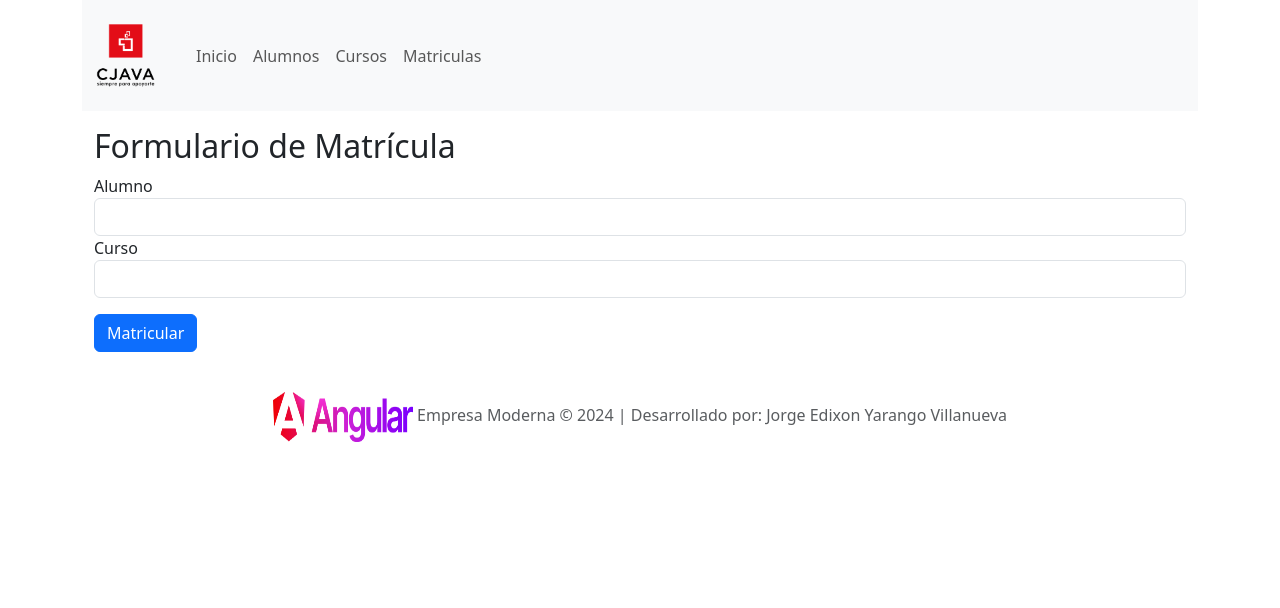
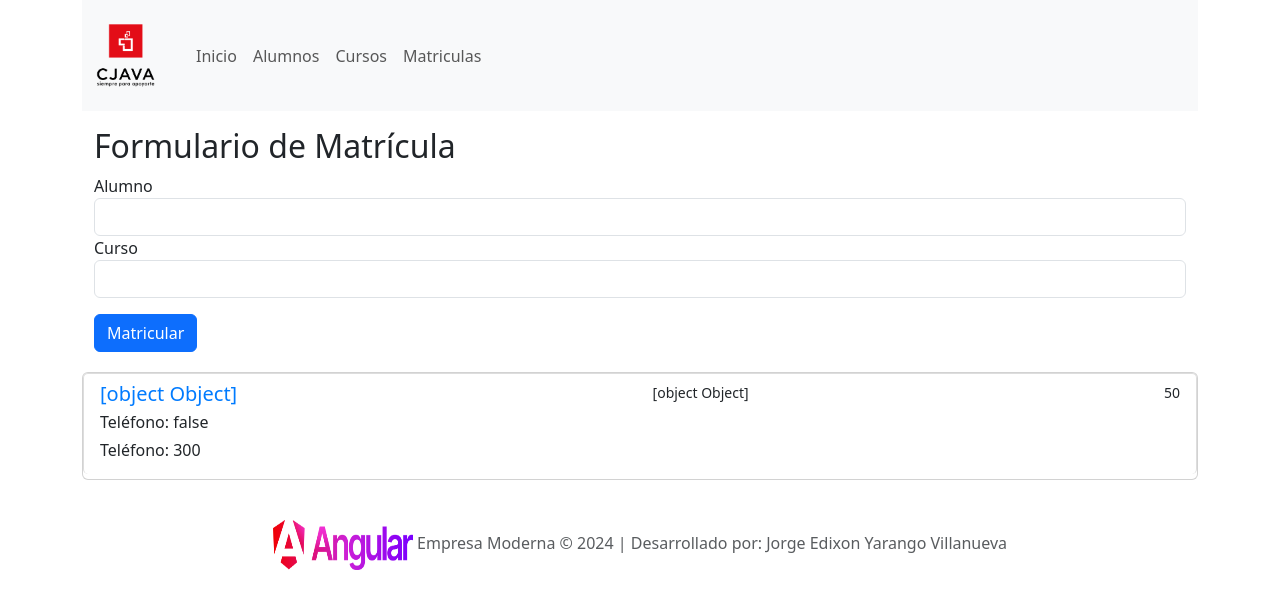
Before and after one commit to jyarango13/ProyectoAngularFront, an Angular app: page /matriculas in a window 1280 px wide. Shown: the top 608 px of the page. Built offline with nearby package versions, Linux system fonts and the light colour scheme.

Commit message:
15-matriculafalta

```diff
--- a/src/app/data.service.ts
+++ b/src/app/data.service.ts
@@ -3,6 +3,7 @@
 import { Injectable } from '@angular/core';
 import { Alumno } from './matricula/alumno';
 import { Curso } from './matricula/curso';
+import { Matricula } from './matricula/matricula';
 
 @Injectable({
   providedIn: 'root'
@@ -10,6 +11,7 @@ import { Curso } from './matricula/curso';
 export class DataService {
   private ALUMNOS_KEY = 'alumnos';
   private CURSOS_KEY = 'cursos';
+  private MATRICULAS_KEY = 'matricula';
 
   constructor() {
     this.loadInitialData();
@@ -31,6 +33,18 @@ export class DataService {
       ];
       localStorage.setItem(this.CURSOS_KEY, JSON.stringify(initialCursos));
     }
+
+    if (!localStorage.getItem(this.MATRICULAS_KEY)) {
+      const initialMatriculas: Matricula[] = [
+        { id: '1', alumno: {id:'0',nombres:'Jorge'}, curso: {id:'0',nombre:'Frontend'}, creditos: 3, precioPorCredito: 50 ,
+          montoAPagar:300,estado:false
+        }
+
+      ];
+      localStorage.setItem(this.MATRICULAS_KEY, JSON.stringify(initialMatriculas));
+    }
+
+
   }
 
   getAlumnos(): Alumno[] {
@@ -39,6 +53,9 @@ export class DataService {
 
   getCursos(): Curso[] {
     return JSON.parse(localStorage.getItem(this.CURSOS_KEY) || '[]');
+  }
+  getMatriculas(): Matricula[] {
+    return JSON.parse(localStorage.getItem(this.MATRICULAS_KEY) || '[]');
   }
 
   addAlumno(alumno: Alumno): void {
@@ -58,7 +75,13 @@ addCurso(curso: Curso): void {
     curso.id = String(newId);
     cursos.push(curso);
     localStorage.setItem(this.CURSOS_KEY, JSON.stringify(cursos));
-
+  }
+  addMatricula(matricula: Matricula): void {
+    const matriculas = this.getMatriculas();
+    const newId = matriculas.length > 0 ? Math.max(...matriculas.map(m => Number(m.id))) + 1 : 1;
+    matricula.id = String(newId);
+    matriculas.push(matricula);
+    localStorage.setItem(this.MATRICULAS_KEY, JSON.stringify(matriculas));
   }
 }
 
--- a/src/app/matricula/formulario-matricula/formulario-matricula.component.html
+++ b/src/app/matricula/formulario-matricula/formulario-matricula.component.html
@@ -1,44 +1,27 @@
-<!-- <div [hidden]="enviado">
+<!--
+<div class="container mt-3">
+	<h2>Formulario de Matrícula</h2>
 	<form (ngSubmit)="onSubmit()" #matriculaForm="ngForm">
-		<div class="form.group">
-			<label for="id">Id</label>
-			<input type="text" class="form-control" id="id" required [(ngModel)]="modelo.id" name="id">
-
-			<label for="id">Nombre</label>
-			<input type="text" class="form-control" id="nombre" required [(ngModel)]="modelo.nombre" name="nombre">
-
-			<label for="id">Horas</label>
-			<input type="number" class="form-control" id="horas" required [(ngModel)]="modelo.horas" name="horas">
-
-			<label for="id">Creditos</label>
-			<select class="form-control" id="creditos" required [(ngModel)]="modelo.creditos" name="credito">
-				<option *ngFor="let credito of creditos" [value]="credito">
-					{{credito}}
-				</option>
-			</select>
-			<label for="id">Categoria</label>
-			<select class="form-control" id="categorias" required [(ngModel)]="modelo.categorias" name="categoria">
-				<option *ngFor="let categoria of categorias" [value]="categoria">
-					{{categoria}}
+		<div class="form-group">
+			<label for="alumno">Alumno</label>
+			<select class="form-control" id="alumno" [(ngModel)]="matricula.alumnoId" name="alumno" required>
+				<option *ngFor="let alumno of alumnos" [value]="alumno.id">
+					{{ alumno.nombres }} {{ alumno.apellidos }}
 				</option>
 			</select>
 		</div>
+		<div class="form-group">
+			<label for="curso">Curso</label>
+			<select class="form-control" id="curso" [(ngModel)]="matricula.cursoId" name="curso" required>
+				<option *ngFor="let curso of cursos" [value]="curso.id">
+					{{ curso.nombre }}
+				</option>
+			</select>
+		</div>
+		<button type="submit" class="btn btn-primary mt-3">Matricular</button>
+	</form>
+</div> -->
 
-
-		<button type="submit" class="btn btn-primary" [disabled]="!matriculaForm.valid">Enviar</button>
-	</form>
-</div>
-<div [hidden]="!enviado">
-	<h2>Formulario</h2>
-	<div>
-		Id: {{modelo.id}}
-		Nombre: {{modelo.nombre}}
-		Horas: {{modelo.horas}}
-		Creditos: {{modelo.creditos}}
-		Categoría: {{modelo.categorias}}
-		<button class="btn btn-primary" (click)="enviado=false">Editar</button>
-	</div>
-</div> -->
 <div class="container mt-3">
 	<h2>Formulario de Matrícula</h2>
 	<form (ngSubmit)="onSubmit()" #matriculaForm="ngForm">
@@ -61,3 +44,18 @@
 	  <button type="submit" class="btn btn-primary mt-3">Matricular</button>
 	</form>
   </div>
+
+  <div class="card">
+	<ul class="list-group list-group-flush">
+	  <li class="list-group-item" *ngFor="let matricula of matriculas">
+		<div class="d-flex w-100 justify-content-between">
+		  <h5 class="mb-1">{{matricula.alumno}}</h5>
+		  <small>{{matricula.curso}}</small>
+		  <small>{{matricula.precioPorCredito}}</small>
+		</div>
+		<p class="mb-1">Teléfono: {{matricula.estado}}</p>
+		<p class="mb-1">Teléfono: {{matricula.montoAPagar}}</p>
+
+	  </li>
+	</ul>
+  </div>
--- a/src/app/matricula/formulario-matricula/formulario-matricula.component.ts
+++ b/src/app/matricula/formulario-matricula/formulario-matricula.component.ts
@@ -1,27 +1,3 @@
-// import { Component } from '@angular/core';
-// import { FormsModule } from '@angular/forms';
-// import { Curso } from '../curso';
-// import { CommonModule } from '@angular/common';
-// import { ListaCursosComponent } from '../../gestion/lista-cursos/lista-cursos.component';
-// @Component({
-//     selector: 'app-formulario-matricula',
-//     standalone: true,
-//     templateUrl: './formulario-matricula.component.html',
-//     styleUrls: ['./formulario-matricula.component.css'],
-//     imports: [CommonModule, FormsModule]
-// })
-// export class FormularioMatriculaComponent{
-//   creditos = [0, 1, 2, 3, 4, 5];
-//   categorias = ["software", "gestión", "otros"];
-//   modelo = new Curso("Hola", "Jose",3, this.creditos[3],this.categorias[0]);
-//   enviado = false;
-
-//   ngOnInit(): void { }
-
-//   onSubmit() {
-//     this.enviado = true;
-//   }
-// }
 
 import { Component, OnInit } from '@angular/core';
 import { FormsModule } from '@angular/forms';
@@ -30,6 +6,8 @@ import { CommonModule } from '@angular/common';
 import { DataService } from '../../data.service';
 import { Alumno } from '../alumno';
 import { Curso } from '../curso';
+import { Matricula } from '../matricula';
+
 @Component({
   selector: 'app-formulario-matricula',
   standalone: true,
@@ -37,25 +15,123 @@ import { Curso } from '../curso';
   templateUrl: './formulario-matricula.component.html',
   styleUrls: ['./formulario-matricula.component.css']
 })
+
+
+
 export class FormularioMatriculaComponent implements OnInit {
   alumnos: Alumno[] = [];
   cursos: Curso[] = [];
+  matriculas: Matricula[] = [];
+
+  //Para crear matricula
   matricula = {
     alumnoId: '',
     cursoId: ''
   };
+  showForm = false;
+newMatricula: Matricula = new Matricula('0',{nombres:'Yarango'},{nombre:'Frontes'},5,50,250,false);
+
+
+
+
 
   constructor(private dataService: DataService) { }
 
   ngOnInit(): void {
     this.alumnos = this.dataService.getAlumnos();
     this.cursos = this.dataService.getCursos();
+    this.matriculas = this.dataService.getMatriculas();
+  }
+  toggleForm(): void {
+    this.showForm = !this.showForm;
   }
 
   onSubmit(): void {
-    console.log('Alumno ID:', this.matricula.alumnoId);
-    console.log('Curso ID:', this.matricula.cursoId);
-    // Aquí puedes agregar la lógica para matricular al alumno en el curso
+    // console.log('Alumno ID:', this.matricula.alumnoId);
+    // console.log('Curso ID:', this.matricula.cursoId);
+
+
   }
 
+  addMatricula(): void {
+
+    // const alumno = this.alumnos.find(a => Number(a.id) === +this.matriculas.alumnoId);
+    // const curso = this.cursos.find(c => Number(c.id) === +this.matricula.cursoId);
+    // if (alumno && curso) {
+    //   const creditos = curso.creditos || 0;
+    //   const montoAPagar = creditos * this.matricula.precioPorCredito;
+    //   const newMatricula = new Matricula(
+    //     '0',
+    //     alumno,
+    //     curso,
+    //     creditos,
+    //     this.matricula.precioPorCredito,
+    //     montoAPagar,
+    //     this.matricula.estado
+    //   );
+    //   this.dataService.addMatricula(newMatricula);
+    //   console.log('Matrícula realizada:', newMatricula);
+    //   this.resetForm();
+    // }
+    this.dataService.addMatricula(this.newMatricula);
+    this.matriculas = this.dataService.getMatriculas(); // Update the list after adding
+    this.newMatricula = new Matricula('0',{nombres:'Yarango'},{nombre:'Frontes'},5,50,250,false);
+    this.showForm = false;
+  }
+
+
+
+  // private resetForm() {
+  //   this.matricula = {
+  //     id: 0,
+  //     alumnoId: '',
+  //     cursoId: '',
+  //     creditos: 0,
+  //     precioPorCredito: 50,
+  //     montoAPagar: 0,
+  //     estado: false
+  //   };
+  // }
+
 }
+
+
+
+
+//antiguo
+// import { Component, OnInit } from '@angular/core';
+// import { FormsModule } from '@angular/forms';
+// import { CommonModule } from '@angular/common';
+
+// import { DataService } from '../../data.service';
+// import { Alumno } from '../alumno';
+// import { Curso } from '../curso';
+// @Component({
+//   selector: 'app-formulario-matricula',
+//   standalone: true,
+//   imports: [CommonModule, FormsModule],
+//   templateUrl: './formulario-matricula.component.html',
+//   styleUrls: ['./formulario-matricula.component.css']
+// })
+// export class FormularioMatriculaComponent implements OnInit {
+//   alumnos: Alumno[] = [];
+//   cursos: Curso[] = [];
+//   matricula = {
+//     alumnoId: '',
+//     cursoId: ''
+//   };
+
+//   constructor(private dataService: DataService) { }
+
+//   ngOnInit(): void {
+//     this.alumnos = this.dataService.getAlumnos();
+//     this.cursos = this.dataService.getCursos();
+//   }
+
+//   onSubmit(): void {
+//     console.log('Alumno ID:', this.matricula.alumnoId);
+//     console.log('Curso ID:', this.matricula.cursoId);
+//     // Aquí puedes agregar la lógica para matricular al alumno en el curso
+//   }
+
+// }
--- /dev/null
+++ b/src/app/matricula/matricula.ts
@@ -0,0 +1,14 @@
+import { Alumno } from "./alumno";
+import { Curso } from "./curso";
+
+export class Matricula {
+    constructor(
+      public id: string,
+      public alumno: Alumno,
+      public curso: Curso,
+      public creditos: number,
+      public precioPorCredito: number,
+      public montoAPagar: number,
+      public estado: boolean
+    ) {}
+  }
```
Lines whose indentation alone changed are shown as unchanged.
